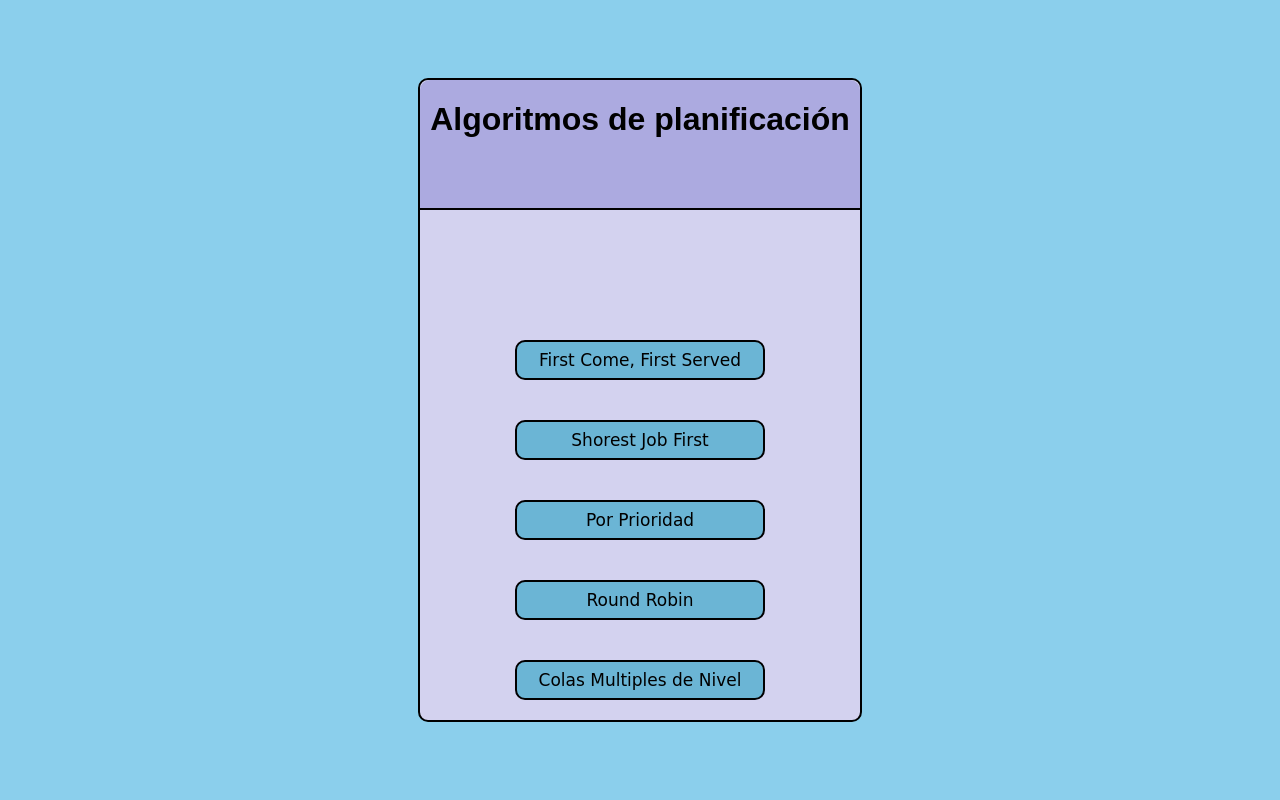
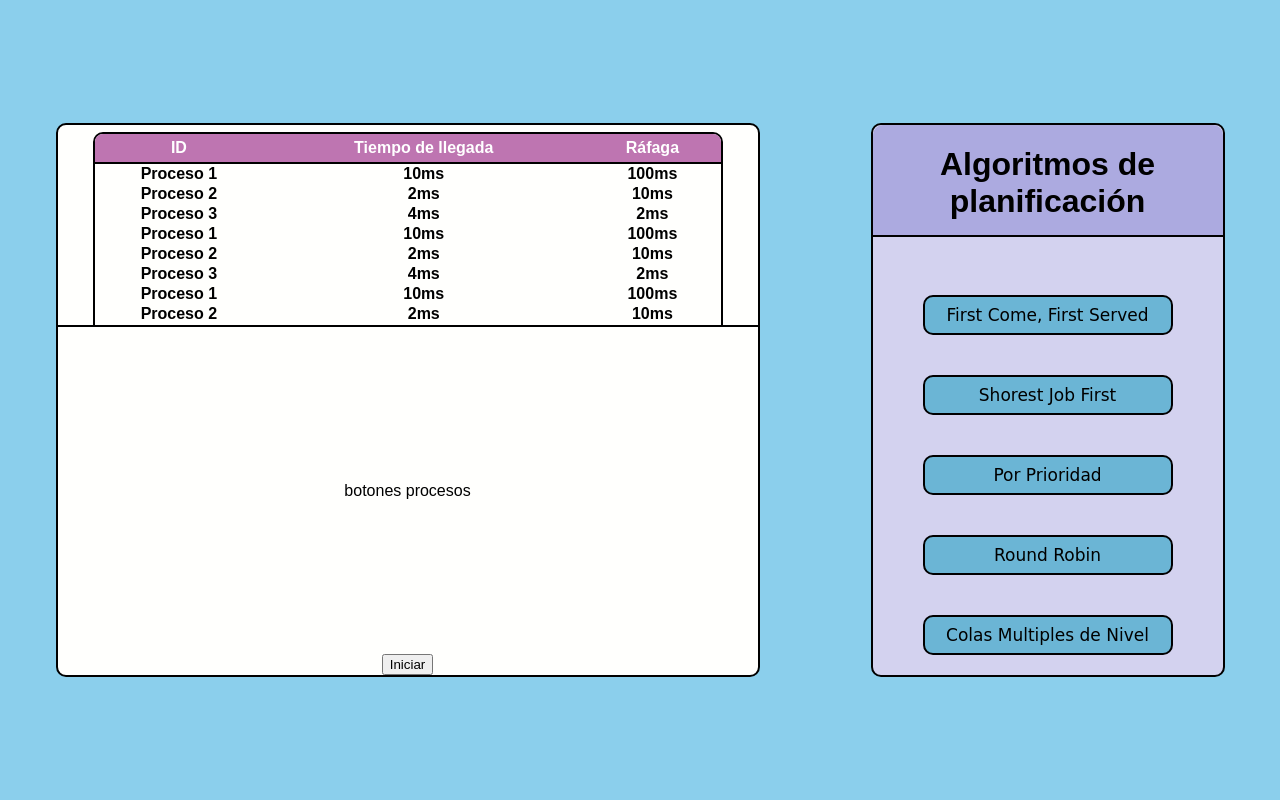
Before and after one commit to AndresLass0/Simulador-Planificador-de-Procesos, a Flask app: page / in a window 1280 px wide. Run offline with Flask 3, Linux system fonts and the light colour scheme; lists and menus that the app fills with data are empty.

Commit message:
Agrego tabla de procesos con scroll

```diff
--- a/static/style.css
+++ b/static/style.css
@@ -5,18 +5,70 @@ body {
 
   /* Estas tres líneas centran todo el contenido del body */
   display: flex;
-  justify-content: center; /* centra horizontalmente */
+  justify-content: space-around;
   align-items: center;     /* centra verticalmente */
   height: 100vh;           /* ocupa toda la altura de la pantalla */
   margin: 0;               /* elimina márgenes por defecto */
 }
 
-#central {
+#panel-procesos{
+  width: 700px;
+  height: 550px;
+  background-color: #fffffd;
+  border: 2px solid black;
+  border-radius: 10px;
+
+
+  display: flex;
+  justify-content: space-between;
+  align-items: center;
+  flex-direction: column;
+}
+
+#tabla-container{
+  width: 100%;
+  height: 200px;
+  border-bottom: 2px solid black;
+  overflow-y: auto; /*scroll vertical */
+
+}
+
+#tabla-procesos {
+  width: 90%;
+  border-collapse: separate;
+  border-spacing: 0;
+  border: 2px solid black;
+  border-radius: 10px;
+  margin: 0 auto;
+  margin-top: 1%;
+  margin-bottom: 1%;
+}
+
+/* Encabezado */
+#tabla-procesos thead th {
+  background-color: rgb(190, 117, 177);
+  color: white;
+  font-weight: bold;
+  padding: 5px;
+  border-bottom: 2px solid black;
+}
+
+/* Redondear esquinas del header */
+#tabla-procesos thead th:first-child {
+  border-top-left-radius: 8px;
+}
+#tabla-procesos thead th:last-child {
+  border-top-right-radius: 8px;
+}
+
+
+
+#tabla-algoritmos {
+  width: 350px;
+  height: 550px;
   background-color: rgb(211, 210, 239);
   border-radius: 10px;
   border: 2px solid black;
-  width: 55vh;      /* tamaño fijo o ajustable */
-  height: 80vh;
 
   /* Centrar el contenido interno */
   display: flex;
--- a/templates/index.html
+++ b/templates/index.html
@@ -5,7 +5,93 @@
     <link rel="stylesheet" href="/static/style.css">
 </head>
 <body>
-    <div id = "central">
+    <div id = "panel-procesos">
+        <div id="tabla-container">
+            <table id="tabla-procesos">
+                <thead>
+                <tr>
+                    <th>ID</th>
+                    <th>Tiempo de llegada</th>
+                    <th>Ráfaga</th>
+                </tr>
+                </thead>
+                <tbody>
+                    <tr>
+                        <th>Proceso 1</th>
+                        <th>10ms</th>
+                        <th>100ms</th>
+                    </tr>
+                    <tr>
+                        <th>Proceso 2</th>
+                        <th>2ms</th>
+                        <th>10ms</th>
+                    </tr>
+                    <tr>
+                        <th>Proceso 3</th>
+                        <th>4ms</th>
+                        <th>2ms</th>
+                    </tr>
+                     <tr>
+                        <th>Proceso 1</th>
+                        <th>10ms</th>
+                        <th>100ms</th>
+                    </tr>
+                    <tr>
+                        <th>Proceso 2</th>
+                        <th>2ms</th>
+                        <th>10ms</th>
+                    </tr>
+                    <tr>
+                        <th>Proceso 3</th>
+                        <th>4ms</th>
+                        <th>2ms</th>
+                    </tr>
+                     <tr>
+                        <th>Proceso 1</th>
+                        <th>10ms</th>
+                        <th>100ms</th>
+                    </tr>
+                    <tr>
+                        <th>Proceso 2</th>
+                        <th>2ms</th>
+                        <th>10ms</th>
+                    </tr>
+                    <tr>
+                        <th>Proceso 3</th>
+                        <th>4ms</th>
+                        <th>2ms</th>
+                    </tr>
+                     <tr>
+                        <th>Proceso 1</th>
+                        <th>10ms</th>
+                        <th>100ms</th>
+                    </tr>
+                    <tr>
+                        <th>Proceso 2</th>
+                        <th>2ms</th>
+                        <th>10ms</th>
+                    </tr>
+                    <tr>
+                        <th>Proceso 3</th>
+                        <th>4ms</th>
+                        <th>2ms</th>
+                    </tr>
+                </tbody>
+            </table>
+            </div>
+
+
+        <div id = "botones-procesos">
+            botones procesos
+        </div>
+
+        <div id = "marco-boton-aceptar">
+            <button id = "boton-aceptar">Iniciar</button>
+        </div>
+
+    </div>
+
+    <div id = "tabla-algoritmos">
         <div id = "titulo">
             <h1>Algoritmos de planificación</h1>
         </div>
```
